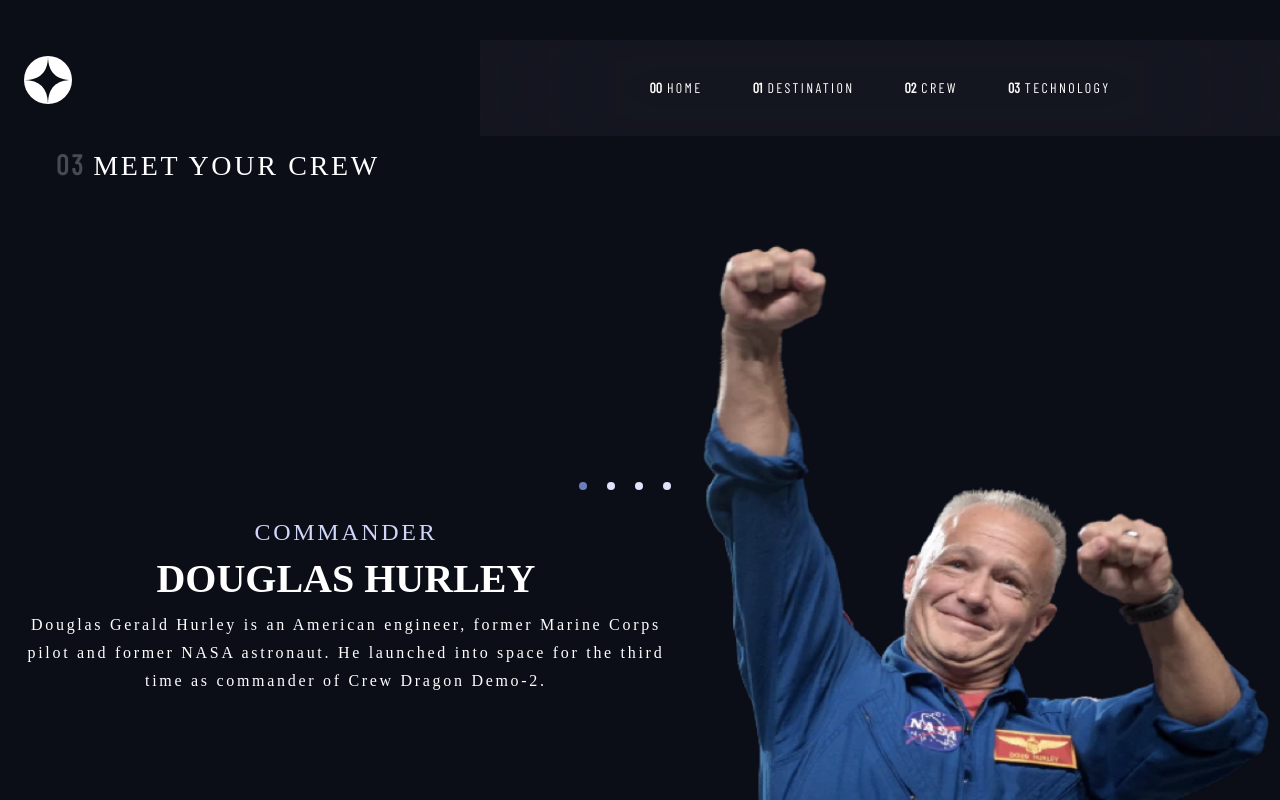
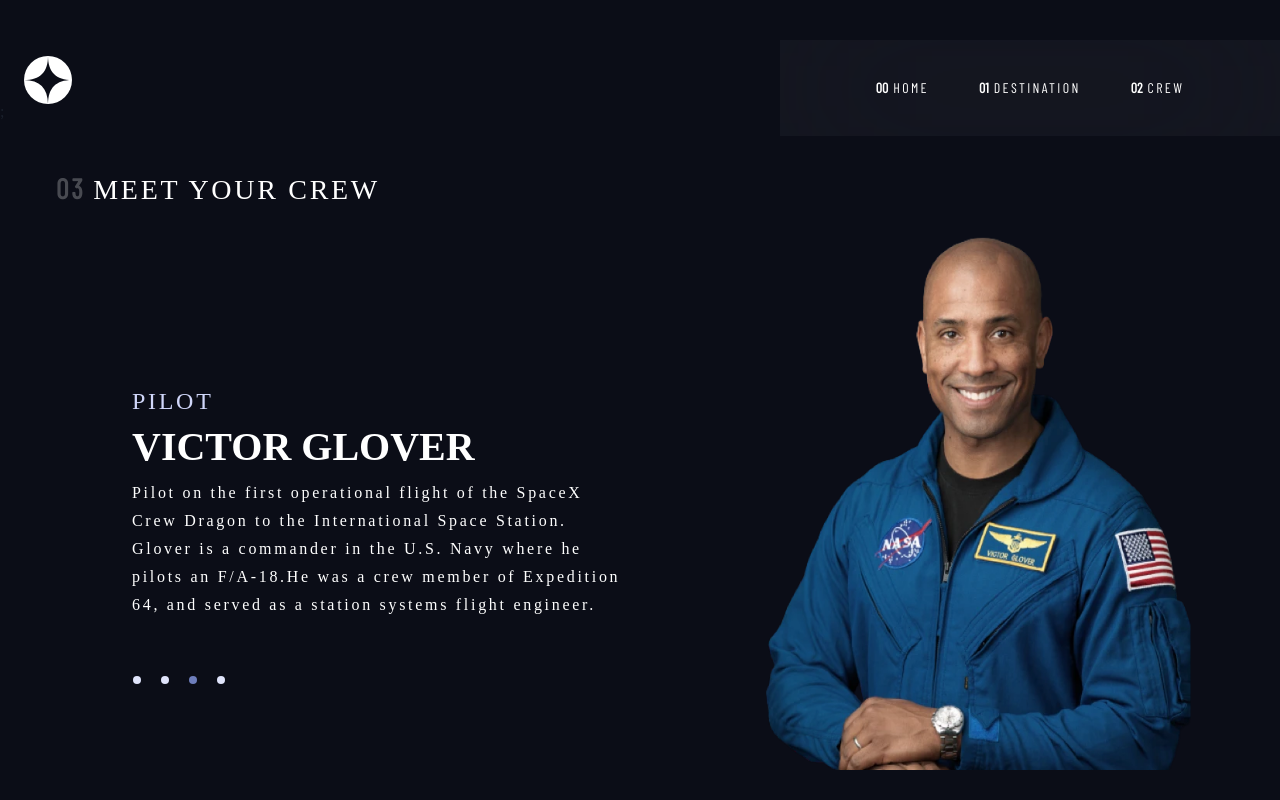
Before and after one commit to Tayoakosile/space-tourism-website, a Next.js app: page /crew in a window 1280 px wide. Shown: the top 800 px of the page. Built offline with nearby package versions, Linux system fonts and the light colour scheme; a web font is replaced by a local one.

Commit message:
Update: Made the site seo optimized

```diff
--- a/pages/_app.tsx
+++ b/pages/_app.tsx
@@ -4,11 +4,10 @@
 import "../styles/globals.css";
 import Layout from "./components/Layout";
 
-function MyApp({ Component, pageProps }: AppProps) {
+function MyApp({ Component, pageProps, router }: AppProps) {
   return (
-    <Layout>
-        <Component {...pageProps} />
-
+    <Layout router={router}>
+      <Component {...pageProps} />
     </Layout>
   );
 }
--- a/pages/components/CrewCarousel.tsx
+++ b/pages/components/CrewCarousel.tsx
@@ -1,49 +1,62 @@
-import { Box, Heading, VStack, Stack } from "@chakra-ui/react";
+import { Box, Heading, Stack, VStack } from "@chakra-ui/react";
+import Image from "next/image";
 import React from "react";
-import Image from "next/image";
+// import React from "react";
+import AliceCarousel from "react-alice-carousel";
 import "react-alice-carousel/lib/alice-carousel.css";
-// import React from "react";
-
-import AliceCarousel from "react-alice-carousel";
+import { crew } from "../../model";
 import useMedia from "../../useMediaQuery";
-
-import { crew } from "../../model";
+''
 
 const handleDragStart = (e) => e.preventDefault();
 
 // crew
 
 const Carousel = () => {
+
   // const [carousel, setCarousel] = React.useState<[]>([]);
   const { isLaptopSize, isTabletSize } = useMedia();
 
   const items = crew.map(({ name, bio, images, width, height, role }) => {
     return (
+      <React.Fragment key={bio}>
         <Stack
-        direction={{ base: "column", md: "column-reverse", lg: "row-reverse" }}
+          direction={{
+            base: "column",
+            md: "column-reverse",
+            lg: "row-reverse",
+          }}
           justify={{ base: "stretch", lg: "flex-start" }}
           alignItems={{ lg: "center" }}
-        className="crewCarousel"
-        pt={{ base: "32px", md: "" }}
+          pt={{ base: "32px", md: "0" }}
           onDragStart={handleDragStart}
           w="100%"
+          pr={{ base: "inherit", lg: "89px" }}
+          pl={{ base: "inherit", lg: "120px" }}
         >
-        <VStack w={{ base: "100%", lg: "60%" }} mb={{ base: "12px", md: "" }}>
+          <VStack
+            className="image"
+            w={{ base: "100%", lg: "60%" }}
+            mt={{ md: "80px", lg: "0px !important" }}
+            mb={{ base: "12px", md: "0" }}
+          >
             {isLaptopSize ? (
-            <Image src={images.webp} width={568.07} height={712} />
+              <Image alt={name} src={images.webp} width={568.07} height={712} />
             ) : (
               <Image
                 src={images.png}
+                alt={name}
                 width={!isTabletSize ? width : 433}
                 height={!isTabletSize ? height : 532}
               />
             )}
           </VStack>
           <VStack
-          mt="100px"
             mx={{ base: "", md: "auto !important" }}
-          w={{ base: "", md: "70%" }}
+            w={{ base: "", md: "90%" }}
             px="12px"
+            alignItems={{ base: "center", lg: "flex-start" }}
+            textAlign={{ base: "center", lg: "left" }}
           >
             <Heading
               color="#D0D6F9"
@@ -52,17 +65,15 @@
             >
               {role}
             </Heading>
-          <VStack as="span">
-            <Heading textAlign="center" fontSize={{ md: "40px" }}>
-              {name}
-            </Heading>
+            <VStack as="span" alignItems={{ base: "center", lg: "flex-start" }}>
+              <Heading fontSize={{ md: "40px" }}>{name}</Heading>
               <Heading
                 size="sm"
                 fontSize={{ base: "15px", md: "16px" }}
                 textTransform="none"
-              textAlign="center"
                 fontStyle={"normal"}
                 lineHeight="28px"
+                width={{ base: "100%", lg: "80%" }}
                 fontFamily="Barlow !important"
               >
                 {bio}
@@ -70,6 +81,7 @@
             </VStack>
           </VStack>
         </Stack>
+      </React.Fragment>
     );
   });
 
@@ -79,20 +91,29 @@
         "@media screen and (min-width:760px)": {
           ".alice-carousel__dots": {
             position: "absolute  !important",
-            top: "230px",
+            top: "190px",
             left: "45%",
             marginRight: "50px",
+          },
+          ".alice-carousel": {
+            overflow: "hidden",
+          },
+        },
+        "@media screen and (min-width:1000px)": {
+          ".alice-carousel__dots": {
+            top: "400px",
+            left: "130",
           },
         },
       }}
     >
       <Box
         as={AliceCarousel}
-        // autoPlay={true}
+        autoPlay={true}
         disableButtonsControls={true}
         mouseTracking
         items={items}
-        autoPlayInterval={1500}
+        autoPlayInterval={2000}
         infinite={true}
       />
     </Box>
--- a/pages/components/Header.tsx
+++ b/pages/components/Header.tsx
@@ -6,9 +6,9 @@
     <HStack
       justify={{ base: "center", md: "flex-start" }}
       pl={{ base: "", md: "38.5px", lg: "14" }}
-      mt={{ md: "130px", lg: "12" }}
+      mt={{ md: "40px", lg: "12" }}
       alignItems={{ base: "center", md: "baseline" }}
-      pb={{ base: "", md: "60px", lg: "30px" }}
+      pb={{ base: "", md: "50px", lg: "30px" }}
     >
       <Heading
         fontFamily={"Barlow Condensed"}
--- a/pages/components/Nav/DesktopNav.tsx
+++ b/pages/components/Nav/DesktopNav.tsx
@@ -1,19 +1,13 @@
 import {
-  Box,
   Flex,
-  Heading,
-  Link,
+  Heading, HStack, Link,
   Popover,
   PopoverTrigger,
-  Stack,
-  HStack,
-  Text,
-  useColorModeValue,
+  Stack
 } from "@chakra-ui/react";
 import Image from "next/image";
 import React from "react";
 import useMedia from "../../../useMediaQuery";
-
 export default function WithSubnavigation() {
   return (
     <Flex
@@ -25,8 +19,16 @@
       align={"center"}
     >
       {/* Logo */}
+
+
+
       <Flex pt="24px" justify={"center"}>
-        <Image src="/img/shared/logo.svg" width={48} height={48} />
+        <Image
+          alt={"company's logo"}
+          src="/img/shared/logo.svg"
+          width={48}
+          height={48}
+        />
       </Flex>
       {/* Logo */}
 
@@ -42,15 +44,15 @@
 
   return (
     <Stack
-      width={{ base: "", md: "500px", lg: "800px" }}
+      width={{ base: "", md: "400px", lg: "500px" }}
       height="96px"
       alignItems={"center"}
       justify={"center"}
       bg="rgba(255, 255, 255, 0.04)"
       backdropFilter="blur(81.5485px)"
       direction={"row"}
-      mt ={{lg:'40px'}}
-      spacing={{ base: "", md: "37px", lg: "50px" }}
+      mt={{ lg: "40px" }}
+      spacing={{ base: "", md: "50px", lg: "50px" }}
     >
       {NAV_ITEMS.map((navItem, index) => (
         <React.Fragment key={navItem.label}>
@@ -93,7 +95,6 @@
   );
 };
 
-
 interface NavItem {
   label: string;
   href: string;
@@ -112,8 +113,4 @@
     label: "Crew",
     href: "/crew",
   },
-  {
-    label: "Technology",
-    href: "/technology",
-  },
 ];
--- a/pages/components/Nav/MobileNav.tsx
+++ b/pages/components/Nav/MobileNav.tsx
@@ -27,16 +27,17 @@
       pt="33px"
       justify={"space-between"}
     >
+      <Link href="/">
         <Box as="span">
-        <Link href="/">
-          <Image src={"/img/shared/logo.svg"} width="40px" height="40px" />
+          <Image src={"/img/shared/logo.svg"} alt ="Company's Logo" width="40px" height="40px" />
+        </Box>
       </Link>
-      </Box>
 
-      <Box>
-        <Box as="span" ref={btnRef}  onClick={onOpen}>
+      <Box ref={btnRef} onClick={onOpen}>
+        <Box as="span">
           <Image
             src={"/img/shared/icon-hamburger.svg"}
+            alt='Menu Icon'
             width="24px"
             height="21px"
           />
@@ -67,7 +68,6 @@
                   { link: "home", no: "01" },
                   { link: "destination", no: "02" },
                   { link: "crew", no: "03" },
-                  { link: "technology", no: "04" },
                 ].map(({ link, no }) => (
                   <HStack
                     key={no}
--- a/pages/components/Tab.tsx
+++ b/pages/components/Tab.tsx
@@ -107,7 +107,7 @@
                 fontFamily="Barlow"
                 textAlign={{ base: "center", lg: "left" }}
                 textTransform="none"
-                w={{ base: "100%", md: "60%", lg: "100%" }}
+                w={{ base: "100%", md: "75%", lg: "100%" }}
                 mx={{ base: null, md: "auto" }}
                 lineHeight={{ sm: "", md: "28px" }}
                 color="#D0D6F9"
--- a/pages/crew.tsx
+++ b/pages/crew.tsx
@@ -1,13 +1,68 @@
 import { Box } from "@chakra-ui/react";
+import Head from "next/head";
 import React from "react";
 import CrewCarousel from "./components/CrewCarousel";
 import Header from "./components/Header";
 
 const crew = () => {
   return (
-    <Box as="section" pt='100px'>
+    <Box as="section" pt="100px">
+      <Head key="0399320">
+        <title>Crew ~ Frontend Mentor | Space Tourism Website</title>
+        <meta
+          name="title"
+          content="Crew ~ Frontend Mentor | Space Tourism Website"
+        />
+        <meta
+          name="description"
+          content="Space Tourism Website ~ Crew Members you would be traveling/ with"
+        />
+
+        <meta property="og:type" content="website" />
+        <meta
+          property="og:url"
+          content="https://space-tourism-website-ten.vercel.app/crew"
+        />
+        <meta
+          property="og:title"
+          content="Crew ~ Frontend Mentor | Space Tourism Website"
+        />
+        <meta
+          property="og:description"
+          content="Space Tourism Website ~ Crew Members you would be traveling with"
+        />
+        <meta
+          property="og:image"
+          content="https://space-tourism-website-ten.vercel.app/img/crew/background-crew-mobile.jpg"
+        />
+
+        <meta property="twitter:card" content="summary_large_image" />
+        <meta
+          property="twitter:url"
+          content="https://space-tourism-website-ten.vercel.app/crew"
+        />
+        <meta
+          property="twitter:title"
+          content="Crew ~ Frontend Mentor | Space Tourism Website"
+        />
+        <meta
+          property="twitter:description"
+          content="Space Tourism Website ~ Crew Members you would be traveling with"
+        />
+        <meta
+          property="twitter:image"
+          content="https://space-tourism-website-ten.vercel.app/img/crew/background-crew-mobile.jpg"
+        />
+        <link
+          rel="icon"
+          type="image/png"
+          sizes="32x32"
+          href="https://space-tourism-website-ten.vercel.app/img/favicon-32x32.png"
+        />
+      </Head>
+      ;
       <Header no="3" word="Meet your crew" />
-      <CrewCarousel/>
+      <CrewCarousel />
     </Box>
   );
 };
```
Also changed, not shown: pages/components/Layout.tsx (+7 -8 lines), pages/components/Nav/Nav.tsx (+6 -1 lines), pages/destination.tsx (+20 -0 lines), pages/index.tsx (+61 -4 lines). Lines whose indentation alone changed are shown as unchanged.
